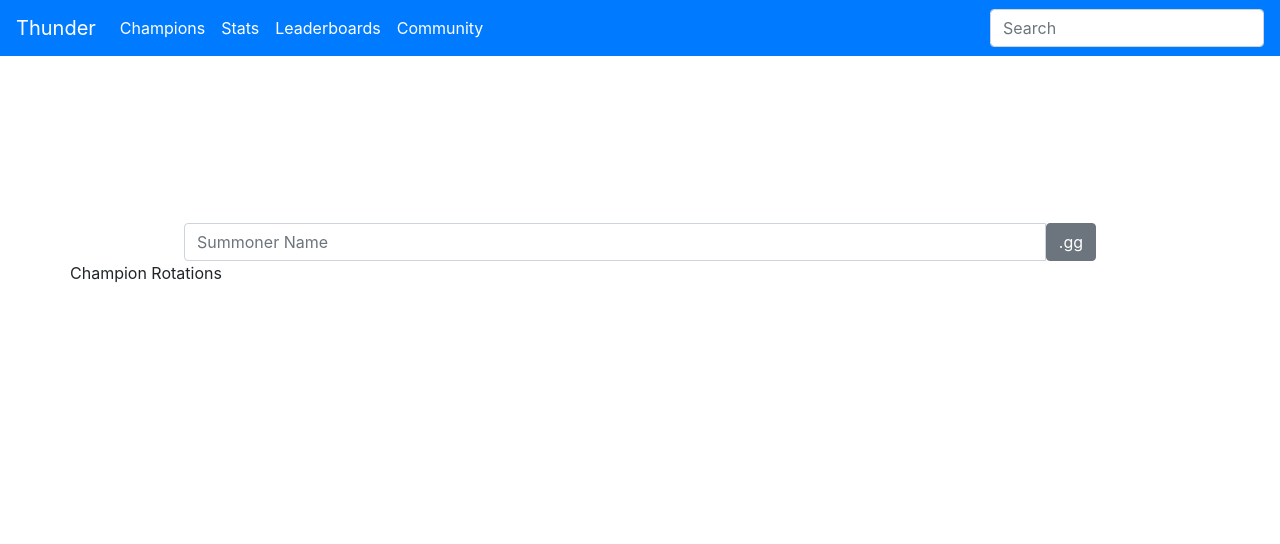
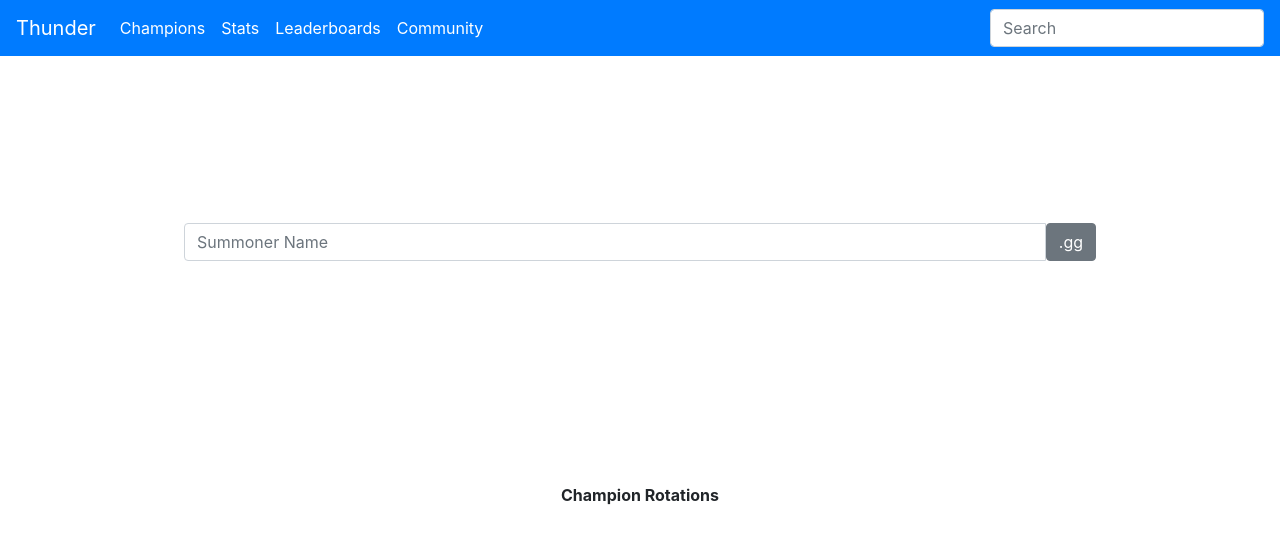
Before and after one commit to MinJaeLee0727/ThunderWEB, a Django app: page / in a window 1280 px wide. Shown: the top 544 px of the page. Run offline with Django 3.2, Linux system fonts and the light colour scheme; data that the repository does not hold is empty; some libraries are stand-ins or nearby versions.

Commit message:
Update index.html

```diff
--- a/search/templates/search/index.html
+++ b/search/templates/search/index.html
@@ -60,16 +60,20 @@
             </form>
         </div>
     </div>
-    <div class="row" id="rotationChampionContainer" style="margin-top: 20%, text-align: center">
+    <div class="row" id="rotationChampionContainer" style="margin-top: 20%; text-align: center">
         <div class="col-xs-12" style="width: 100%; display; inline-block">
             <table border>
-                <div>Champion Rotations</div>
-                {% for data in rotation_champions %}
+                <div><b>Champion Rotations</b></div>
                 <tr>
-                    <td><img src="{% static '/dragontail-10.2.1/10.2.1/img/champion/' %}{{data}}.png"></td>
+                    {% for data in rotation_champions %}
+                    <td><img src="{% static '/dragontail-10.2.1/10.2.1/img/champion/' %}{{data}}.png"> </td>
+                    {% endfor %}
+                </tr>
+                <tr align="center">
+                    {% for data in rotation_champions %}
                     <td>{{data}}</td>
+                    {% endfor %}
                 </tr>
-                {% endfor %}
             </table>
         </div>
     </div>
```
